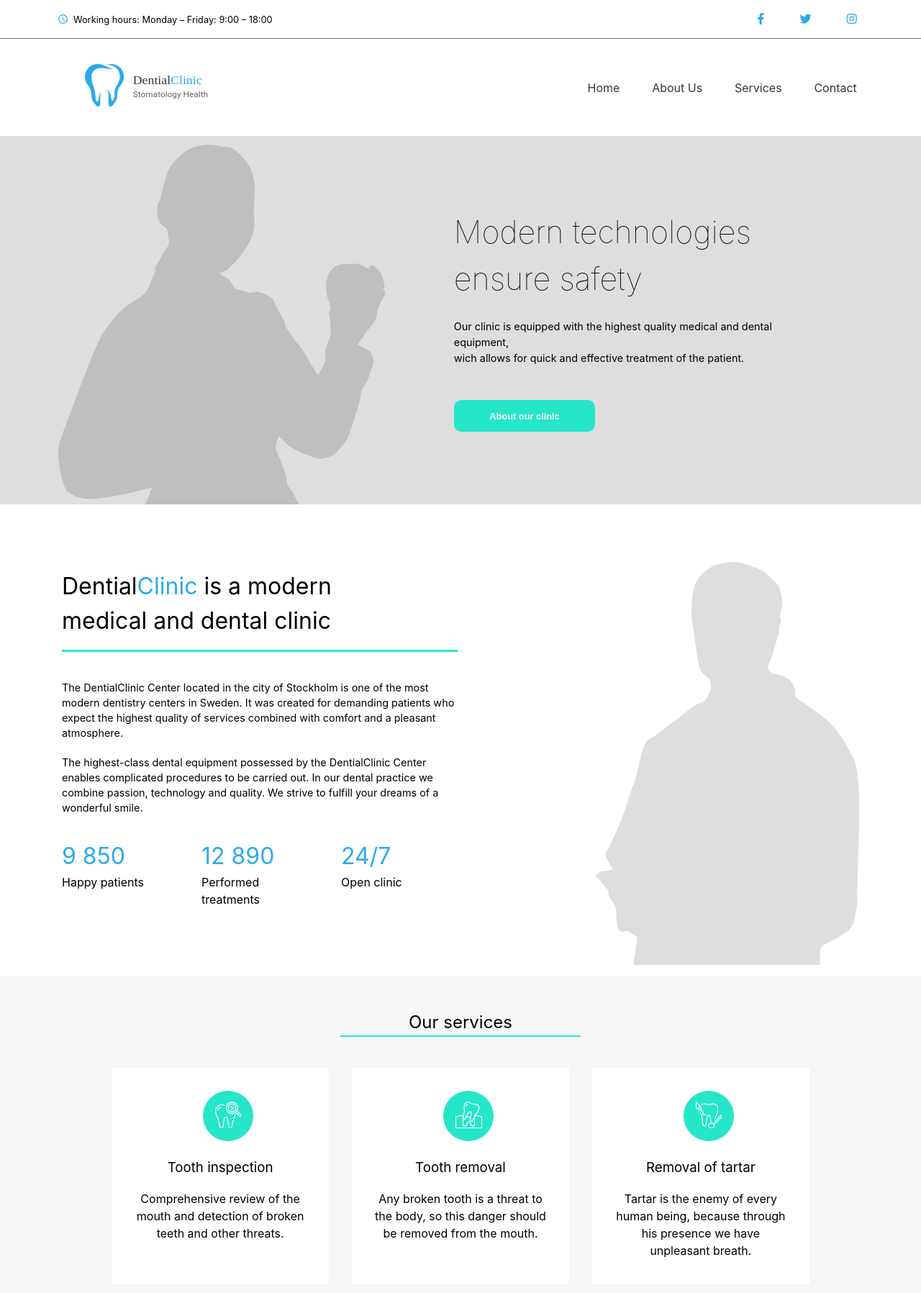
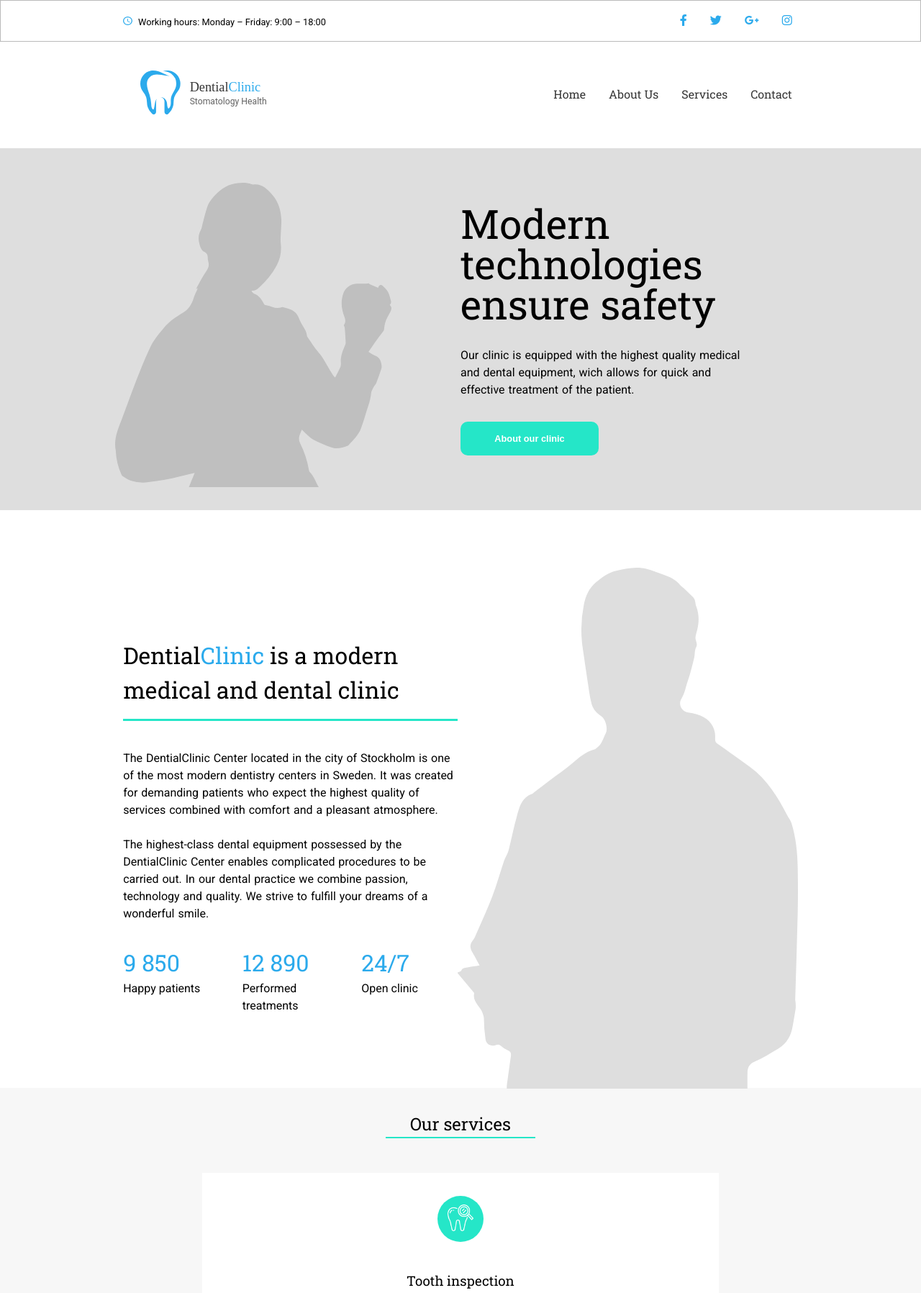
Before and after one commit to Lindblaa/HTML-CSS-Uppgift1, a plain HTML site: page index.html in a window 1280 px wide. Shown: the top 1797 px of the page at 72% size. Drawn offline with Linux system fonts and the light colour scheme.

Commit message:
Nya uppdateringar

```diff
--- a/index.html
+++ b/index.html
@@ -11,16 +11,17 @@
 </head>
 <body>
    <!-- NAVBAR START -->
-   <nav class="top-nav bg-white">
+   <nav class="top-nav">
     <div class="container">
         <div class="d-flex">
             <img src="img/clock icon.svg" alt="">
             <p>Working hours: Monday – Friday: 9:00 – 18:00</p>
         </div>
 
-      <div class="social-icons">
+      <div class="social-icons d-flex">
         <a href="#"><i class="fab fa-facebook-f"></i></a>
         <a href="#"><i class="fab fa-twitter"></i></a>
+        <a href="#"><i class="fa-brands fa-google-plus-g"></i></a>
         <a href="#"><i class="fab fa-instagram"></i></a>
       </div>
 
@@ -50,26 +51,27 @@
   <!-- SHOWCASE START -->
   <section id="showcase">
     <div class="container">
+        <!-- <div class="bild1"> -->
             <img src="img/placehold1.svg" alt="">
+        <!-- </div> -->
 
       <div class="content">
-
         <div class="text">
-          <h1>Modern technologies <br>ensure safety</h1>
-          <p>Our clinic is equipped with the highest quality medical and dental equipment, <br> wich allows for quick and effective treatment of the patient.</p>
+          <h1>Modern technologies ensure safety</h1>
+          <p>Our clinic is equipped with the highest quality medical and dental equipment, wich allows for quick and effective treatment of the patient.</p>
         </div>
 
         <button class="btn btn-about">About our clinic</button>
 
     </div>
-    </div>
   </section>
   <!-- SHOWCASE END-->
 
   <!-- ABOUT -->
+<section id="about">
     <div class="container about">
 
-      <div class="about-text">
+      <div class="text">
         <h2>Dential<font color="#2baaec">Clinic</font> is a modern <br>
             medical and dental clinic</h2>
             <br>
@@ -92,16 +94,20 @@
                 </div>
             </div>
         </div>
-
-      <img src="img/placehold2.svg" alt="">
+        <div class="bild2">
+            <img src="img/placehold2.svg" alt="" id="bild2">
         </div>
+    </div>
+</section>
   <!-- ABOUT END -->
 
 
   <!--SERVICES-->
   <section id="services">
-    <div class="container grid-service">
+    <div class="container">
         <div id="header"><h1 class="srvc">Our services</h1></div>
+        <div class="grid-service">
+
             <div class="item" id="item1"><button class="ball"><img src="/img/tooth icon.png" alt=""></button><h3>Tooth inspection</h3><p>Comprehensive review of the mouth
                 and detection of broken teeth
                 and other threats.</p></div>
@@ -117,18 +123,30 @@
                 is their cleaning and a regular
                 visit to the dentist.</p></div>
         </div>
+    </div>
+    <br>
+    <br>
+    <br>
   </section>
 <!--SERVICES END-->
 
 
 <!--APPOINTMENTS-->
-<nav class="navbar-end appo">
+<section class="nav-end">
+    <nav class="navbar-end d-flex">
         <div class="container">
         <p>Do not wait and make an appointment today!</p>
-      <button class="btn btn-about">About our clinic</button>
+        <!-- </div>
+        <div class="b"> -->
+        <button class="btn btn-book">Book an appointment</button>
         </div>
     </nav>
+</section>
+<!--APPIONTMENTS END-->
 
+
+<!--FOOTER-->
+<footer class="footer"><div class="container"><p>© 2020 DentialClinic</p></div></footer>
 
   </div>
 </body>
--- a/styles.css
+++ b/styles.css
@@ -1,3 +1,6 @@
+@import url('https://fonts.googleapis.com/css2?family=Roboto+Slab:wght@300;400&family=Roboto:ital,wght@0,100;0,300;0,400;1,100;1,300&display=swap');
+
+
 :root {
     --primary-color: #2baaec;
     --secondary-color: #25e6c8;
@@ -13,13 +16,20 @@
     box-sizing: border-box;
   }
   html, body {
-    font-family: -apple-system, BlinkMacSystemFont, 'Segoe UI', Roboto, Oxygen, Ubuntu, Cantarell, 'Open Sans', 'Helvetica Neue', sans-serif;
+    font-family: 'Roboto', 'Roboto slab';
     line-height: 1.5;
+  }
+  .b {
+      border: 1px solid red;
   }
   .container {
     width: 100%;
     margin: auto;
-    padding: 0.7rem;
+    padding: 0 0.7rem;
+  }
+  .text h1 {
+      font-family: 'Roboto slab';
+      word-spacing: 0.06rem;
   }
   .d-flex {
       display: flex;
@@ -34,28 +44,17 @@
       margin-top: 0.2rem;
       font-size: 0.8rem;
   }
-  .bg-white {
-      background-color: white;
-      border-bottom: 1px solid #707070;
-  }
-  .bg-dark {
-    background-color: #333;
-    color: #fff;
-  }
-  .bg-light {
-    background-color: #dadada;
-    color: #333;
-  }
   a {
     text-decoration: none;
     color: var(--primary-color);
-    margin-left: 1.8rem;
+    margin-left: 1rem;
   }
   a:hover {
     color: var(--secondary-color);
   }
   .nav-link a {
       color: var(--title-color);
+      font-family: 'Roboto slab';
   }
   .btn {
     padding: 2rem;
@@ -81,8 +80,9 @@
 
   /* TOP NAV */
   .top-nav {
-    padding: .2rem 1rem;
+    padding: 1rem;
     display: none;
+    border: 1px solid #7070707a;
   }
   .top-nav .container, .navbar .container {
     display: flex;
@@ -91,24 +91,23 @@
   }
 
 
-  /* NAVBAR */
 
-
+  /* NAVBAR  */
   .navbar {
-    padding: 1.5rem 1rem;
+    padding: 2.5rem 1rem;
   }
   .collapse:not(.show) {
     display: none;
   }
-
   .navbar-brand img {
-    height: 3.7rem;
+    height: 3.8rem;
   }
   .navbar-toggler {
     background-color: transparent;
     border: none;
     outline: none;
     font-size: 1rem;
+    font-family: 'Roboto slab';
     color: var(--primary-color)
   }
   .navbar-nav {
@@ -122,44 +121,53 @@
   /*SHOWCASE */
   #showcase {
     background: #DEDEDE;
-    /* background-repeat: no-repeat; */
     background-size: cover;
-    /* background-blend-mode: overlay; */
-    min-height: 500px;
+    /* min-height: 500px; */
   }
   #showcase .container {
     display: flex;
     /* align-items: center; */
     /* justify-content: space-around; */
+    justify-content: space-between;
     }
-  #showcase .container img {
-    height: 500px;
+
+    /* .bild1 {
+        display: flex;
+        align-items: flex-end;
+    } */
+
+  #showcase img {
+    /* height: 500px; */
+    width: 40%;
     display: none;
-    margin-bottom: -0.7rem;
+    margin-top: 1rem;
   }
+
   #showcase .content {
     align-self: center;
     text-align: left;
-    padding: 4rem;
-    margin-left: 2rem;
+    padding-left: 10%;
   }
-  .text {
-    margin-bottom: 3rem;
+  .content .text {
+      width: 83%;
+    font-family: 'Roboto';
   }
   .text h1 {
-  font-size: 2.7rem;
-  font-weight: lighter;
-  text-transform: unset;
-  margin-bottom: 1.5rem;
-  /* letter-spacing: .1em; */
+    font-family: 'Roboto slab';
+    font-size: 3.5rem;
+    font-weight: normal;
+    margin-bottom: 2rem;
+    line-height: 3.5rem;
   }
   .text p {
-    font-size: 0.9rem;
+    font-size: 1rem;
+    margin-bottom: 2rem;
+    word-spacing: 0.06rem;
   }
   .btn-about {
       background-color: var(--secondary-color);
-      padding: 0.9rem;
-      width: 39%;
+      padding: 1rem;
+      width: 12rem;
       border: none;
       border-radius: 10px;
       color: white;
@@ -169,43 +177,49 @@
   }
 
 
+
+
   /*ABOUT*/
   .about {
-      padding: 1rem;
-      /* border: 1px solid red; */
+      margin-top: 5rem;
       display: flex;
-      justify-content: center;
+      justify-content: space-between;
       align-items: center;
+    }
+.container .about {
+     text-align: left;
+     padding: 4rem;
    }
   .about h2 {
       font-weight: normal;
+      font-family: 'Roboto slab';
       font-size: 2rem;
+      padding-top: 5rem;
       padding-bottom: 1rem;
       border-bottom: 3px solid var(--secondary-color);
       margin-bottom: 1rem;
   }
+  #about .text {
+      width: 50%;
+      margin-bottom: 5rem;
+  }
   .about-text p {
     font-size: 0.9rem;
-    line-height: 1.3rem;
+    /* letter-spacing: 10vh; */
   }
-  .about img {
-    height: 560px;
-    margin-top: 4rem;
-    margin-left: 12rem;
+ #about img {
+    display: none;
+    height: auto;
+    margin-bottom: -0.5rem;
  }
   .about {
     display: flex;
     /* align-items: center; */
     /* justify-content: space-around; */
     }
-  .content {
-    align-self: center;
-    text-align: left;
-    padding: 4rem;
-  }
   .grid {
     display: grid;
-    grid-template-columns: 30%;
+    grid-template-columns: 32%;
     /* grid-template-columns: 7fr 3fr; */
     grid-template-columns: repeat(3, 1fr);
     margin-top: 2rem;
@@ -214,6 +228,7 @@
   }
 .info h3 {
     font-size: 2rem;
+    font-family: 'Roboto slab';
     color: var(--primary-color);
     font-weight: normal;
 }
@@ -231,9 +246,10 @@
     min-height: 500px;
   }
   #services .container {
-    display: grid;
+    /* display: grid;
     align-items: center;
-    justify-content: space-around;
+    justify-content: space-around; */
+    /* height: 900px; */
   }
   #services .content {
     align-self: center;
@@ -242,15 +258,17 @@
     margin-left: 2rem;
   }
   .srvc {
+    font-family: 'Roboto slab';
     text-align: center;
     font-weight: normal;
     border-bottom: 2px solid var(--secondary-color);
   }
   .grid-service {
     display: grid;
-    grid-template-columns: repeat(3, 1fr);
+    grid-template-columns: repeat(1, 1fr);
     grid-auto-rows: minmax(100px, auto);
     width: 80%;
+    margin: 0 auto;
 }
 .item {
     height: 300px;
@@ -264,13 +282,23 @@
 }
 .item:hover {
     box-shadow: 0 0 50px 0.2px rgba(214, 214, 214, 0.664);
+    transition-duration: 0.5s;
+}
+.item h3 {
+    font-family: 'Roboto slab';
 }
 #header {
-    grid-column: 2/3;
+    padding: 2rem;
+    width: 29%;
+    margin: 0 auto;
+}
+/* #header {
+    grid-column: 1/2;
     grid-row: 1/1;
     height: 30px;
-}
-#item1 {
+    margin: 0 1rem;
+} */
+/* #item1 {
     grid-column: 1/2;
     grid-row: 2/2;
 }
@@ -293,7 +321,7 @@
 #item6 {
 grid-column: 3/4;
 grid-row: 3/3;
-}
+} */
 .item h3 {
     font-weight: normal;
     margin-bottom: 1rem;
@@ -304,29 +332,143 @@ grid-row: 3/3;
 }
 .ball {
     background-color: var(--secondary-color);
-    height: 70px;
-    width: 70px;
+    height: 4rem;
+    width: 4rem;
     border-radius: 50%;
-    margin-left: 40%;
-    margin-right: 40%;
-    margin-bottom: 10%;
+    margin-left: 50%;
+    margin-right: 50%;
+    transform: translate(-50%, -50%);
+    margin-bottom: 0.5rem;
+    margin-top: 2rem;
     border: none;
 }
-.ball:hover {
+.item:hover .ball {
     background-color: var(--primary-color);
     box-shadow: 0 0 0 6px #2ba8ec3d;
+    transition-duration: 0.4s;
 }
-
 /*SERVICES END*/
 
 
+
 /*APPOINTMENT*/
-.navbar-end {
+.nav-end .navbar-end {
+    background-color: #2ba8ecc7;
+    padding: 3.5rem;
+}
+.nav-end .container {
+    display: flex;
+    color: white;
+    width: 100%;
+    justify-content: space-between;
+    align-items: center;
+}
+.navbar-end p {
+    font-family: 'Roboto slab';
+    font-weight: normal;
+    font-size: 1.3rem;
+    padding-left: 2%;
+    letter-spacing: 0.10vh;
+}
+.btn-book {
+    background-color: white;
+    padding: 1.2rem;
+    font-size: 1rem;
+    border-radius: 10px;
+    border: none;
+    width: 25%;
+    color: #2ba8ecc7;
+    margin-right: 2%;
+}
+.btn-book:hover {
+    background-color: transparent;
+    border: 2px solid white;
+    color: white;
+    padding: 1.1rem;
+    animation-delay: 2s;
+}
+/*APPOINTMENTS END*/
+
+
+
+/*FOOTER*/
+.footer {
     background-color: var(--primary-color);
+    color: #f3fbff8a;
+    text-align: center;
+    padding: 1.2rem;
 }
 
 
 
+
+
+
+
+
+
+
+ /* MEDIA QUERIES */
+
+  @media screen and (max-width: 1800px) {
+    .container {
+      max-width: 1500px;
+    }
+    .grid-service {
+        grid-template-columns: repeat(3, 1fr);
+    }
+
+    /* section {
+        max-width: 1400px;
+      } */
+     /* #about img {
+        width: 100%;
+        }  */
+
+  }
+
+  @media screen and (max-width: 1400px) {
+    .container {
+      max-width: 1200px;
+    }
+    .grid-service {
+        grid-template-columns: repeat(3, 1fr);
+    }
+    /* section {
+        max-width: 1200px;
+      } */
+  }
+
+  @media (max-width: 1200px) {
+    .container {
+      max-width: 1140px;
+    }
+    .grid-service {
+        grid-template-columns: repeat(3, 1fr);
+    }
+  }
+
+
+
+/*MOBILE*/
+@media (min-width: 992px) {
+    .container {
+      max-width: 960px;
+    }
+    .grid-service {
+        grid-template-columns: repeat(2, 1fr);
+    }
+    #showcase .container img {
+        display: inline-block;
+    }
+    #about img {
+        display: inline-block;
+    }
+    #showcase .container {
+        padding: 0 2rem;
+    }
+
+  }
 
 
   @media (min-width: 768px) {
@@ -345,25 +487,33 @@ grid-row: 3/3;
     .top-nav {
       display: block;
     }
-    .container {
+    /* .container {
       max-width: 720px;
+    } */
+    .grid-service {
+        grid-template-columns: repeat(1, 1fr);
     }
-    #showcase .container img {
+    .info {
+        display: inline-block;
+    }
+    .image {
         display: inline-block;
       }
     .content {
-      text-align: left;
+      text-align: center;
     }
+    #showcase .container {
+        padding: 2rem 0;
     }
-
-  @media (min-width: 992px) {
-    .container {
-      max-width: 1140px;
+    /* .about {
+        margin-top: 0;
+        display: flex;
+        text-align: center;
     }
+    .about .text {
+        width: 100%;
     }
-
-  @media (min-width: 1200px) {
-    .container {
-      max-width: 1140px;
+    #header {
+        width: 85%;
+    } */
   }
-  }
```
Lines whose indentation alone changed are shown as unchanged.
